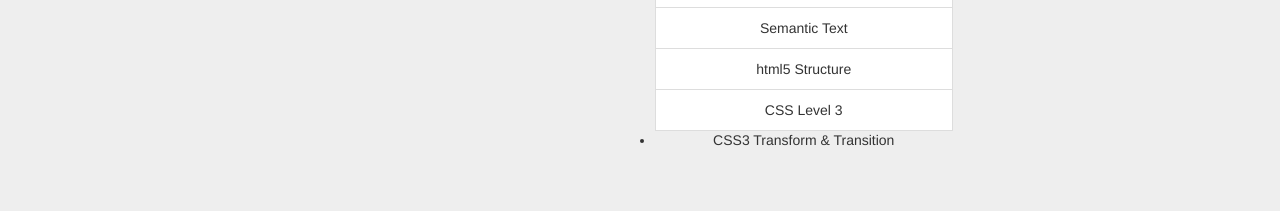
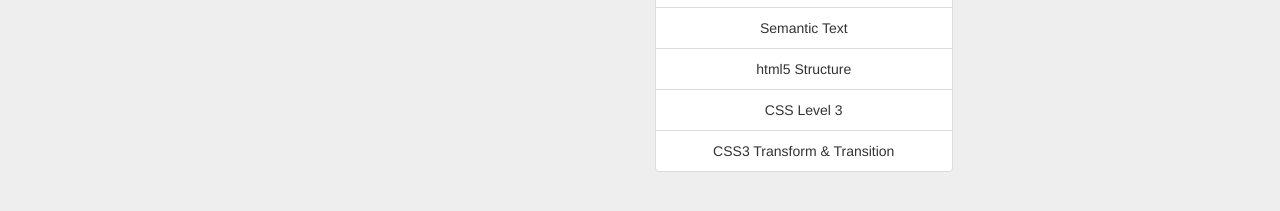
Before and after one commit to elliot627/ATLS4519, a plain HTML site: page index.html in a window 1280 px wide. Shown: the part 227-438 px from the top of the page. Drawn offline with Linux system fonts and the light colour scheme.

Commit message:
Fixed bootstrap class

```diff
--- a/index.html
+++ b/index.html
@@ -33,7 +33,7 @@
           <li class="list-group-item"><a target="_blank" href="in-class-semantic-text.html">Semantic Text</a></li>
           <li class="list-group-item"><a target="_blank" href="in-class-html5-structure.html">html5 Structure</a></li>
           <li class="list-group-item"><a target="_blank" href="in-class-css3.html">CSS Level 3</a></li>
-          <li class="list-gruop-item"><a target="_blank" href="in-class-transform.html">CSS3 Transform &amp; Transition</a></li>
+          <li class="list-group-item"><a target="_blank" href="in-class-transform.html">CSS3 Transform &amp; Transition</a></li>
         </ul>
     </div>
   </div>
```
